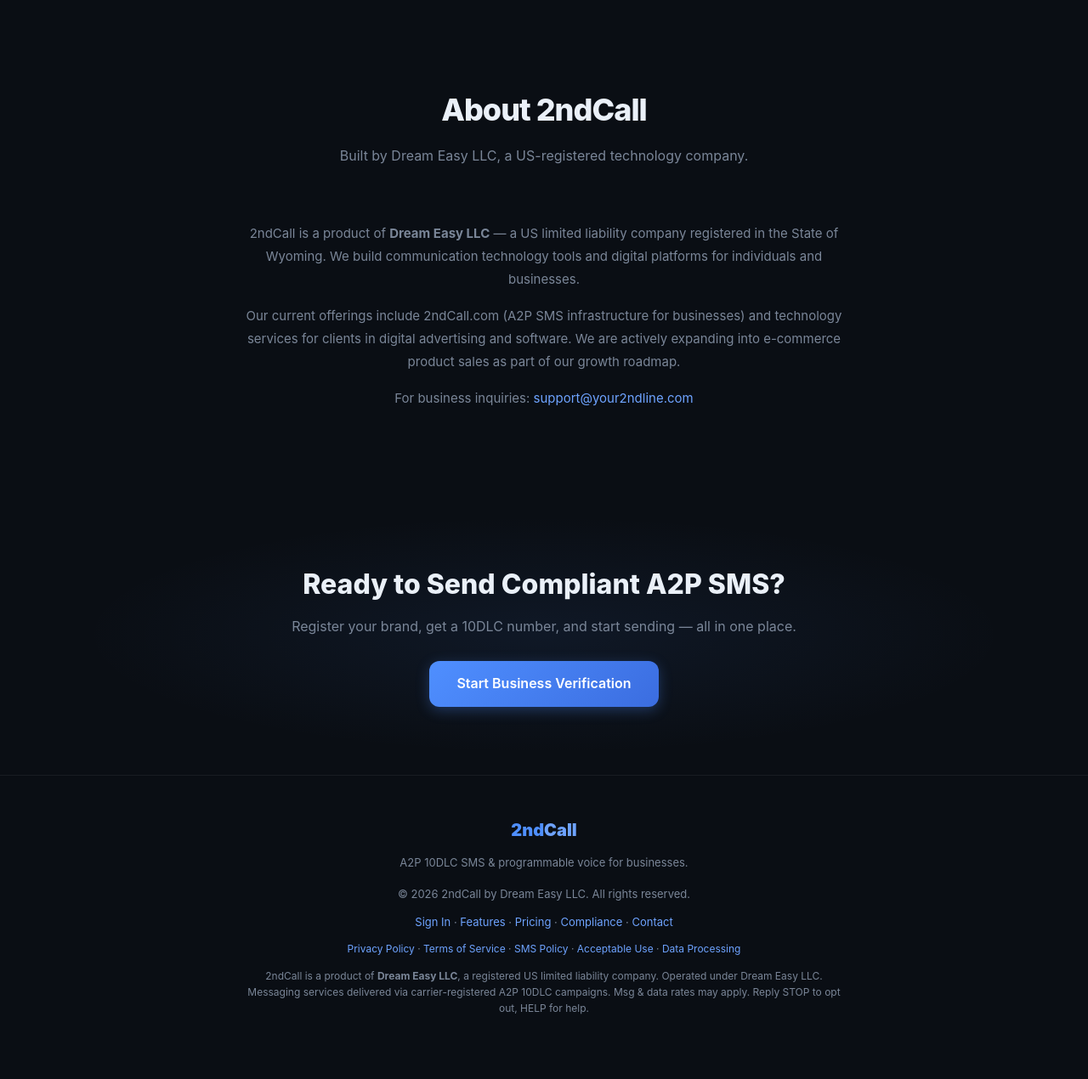
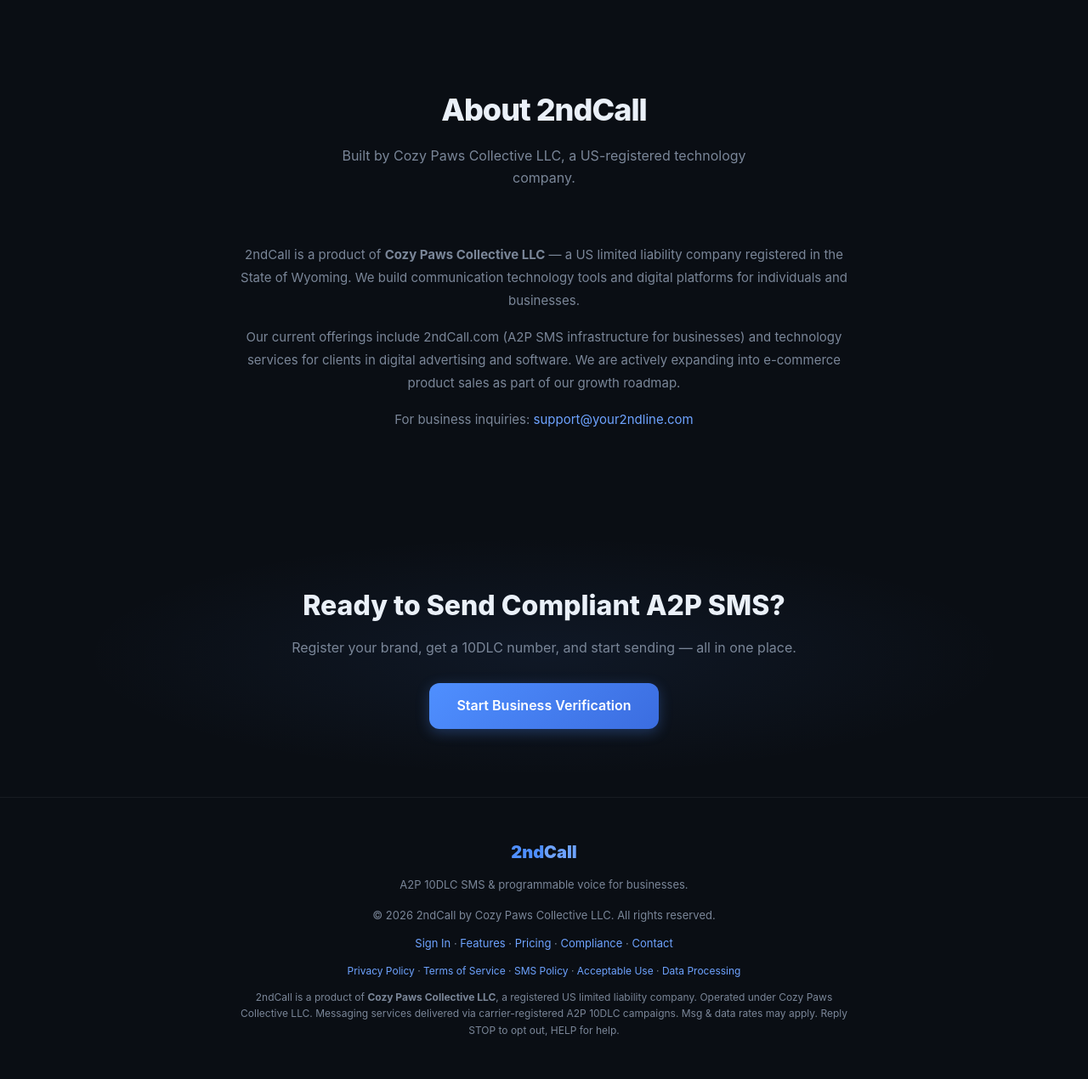
Before and after one commit to muhammad289800/2ndcall.com, a Flask app: page / in a window 1280 px wide. Shown: the part 4310-5580 px from the top of the page at 85% size. Before the commit the page ends 5504 px from the top, so only its background shows below. Run offline with Flask 3, Linux system fonts and the light colour scheme.

Commit message:
Update company name to Cozy Paws Collective LLC

```diff
--- a/non_voip_numbers_app/templates/landing.html
+++ b/non_voip_numbers_app/templates/landing.html
@@ -323,10 +323,10 @@
 <section class="section" id="about">
   <div class="section-header">
     <h2>About 2ndCall</h2>
-    <p>Built by Dream Easy LLC, a US-registered technology company.</p>
+    <p>Built by Cozy Paws Collective LLC, a US-registered technology company.</p>
   </div>
   <div style="max-width:720px;margin:0 auto;text-align:center;color:var(--muted);font-size:15px;line-height:1.8;">
-    <p>2ndCall is a product of <strong style="color:var(--fg);">Dream Easy LLC</strong> — a US limited liability company registered in the State of Wyoming. We build communication technology tools and digital platforms for individuals and businesses.</p>
+    <p>2ndCall is a product of <strong style="color:var(--fg);">Cozy Paws Collective LLC</strong> — a US limited liability company registered in the State of Wyoming. We build communication technology tools and digital platforms for individuals and businesses.</p>
     <p style="margin-top:16px;">Our current offerings include 2ndCall.com (A2P SMS infrastructure for businesses) and technology services for clients in digital advertising and software. We are actively expanding into e-commerce product sales as part of our growth roadmap.</p>
     <p style="margin-top:16px;">For business inquiries: <a href="mailto:support@your2ndline.com">support@your2ndline.com</a></p>
   </div>
@@ -343,7 +343,7 @@
 <footer class="footer">
   <div class="footer-logo">2nd<span style="color:var(--accent-h)">Call</span></div>
   <p style="margin-bottom:16px;">A2P 10DLC SMS &amp; programmable voice for businesses.</p>
-  <p>&copy; 2026 2ndCall by Dream Easy LLC. All rights reserved.</p>
+  <p>&copy; 2026 2ndCall by Cozy Paws Collective LLC. All rights reserved.</p>
   <p style="margin-top:12px;">
     <a href="/app">Sign In</a> &middot;
     <a href="#features">Features</a> &middot;
@@ -359,7 +359,7 @@
     <a href="/dpa">Data Processing</a>
   </p>
   <p style="margin-top:12px;font-size:12px;color:var(--muted);max-width:720px;margin-left:auto;margin-right:auto;">
-    2ndCall is a product of <strong>Dream Easy LLC</strong>, a registered US limited liability company. Operated under Dream Easy LLC. Messaging services delivered via carrier-registered A2P 10DLC campaigns. Msg &amp; data rates may apply. Reply STOP to opt out, HELP for help.
+    2ndCall is a product of <strong>Cozy Paws Collective LLC</strong>, a registered US limited liability company. Operated under Cozy Paws Collective LLC. Messaging services delivered via carrier-registered A2P 10DLC campaigns. Msg &amp; data rates may apply. Reply STOP to opt out, HELP for help.
   </p>
 </footer>
 
```
